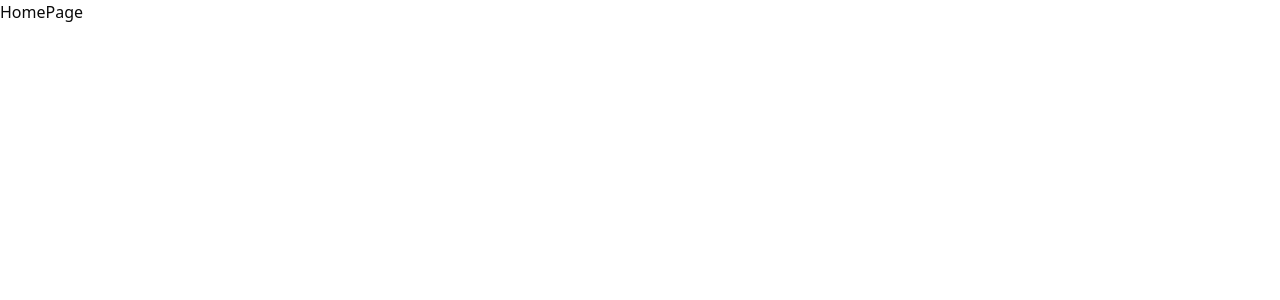
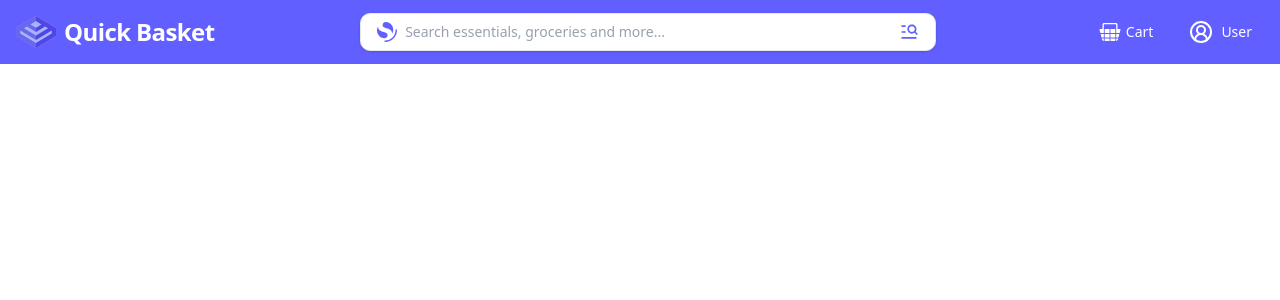
Before and after one commit to anishsingh234/QuickBasket, a Next.js app: page / in a window 1280 px wide. Shown: the top 300 px of the page. Built offline with nearby package versions, Linux system fonts and the light colour scheme.

Commit message:
header on page

```diff
--- a/src/app/page.tsx
+++ b/src/app/page.tsx
@@ -1,5 +1,8 @@
 import React from "react";
+import Header from "./_components/Header";
 
 export default function HomePage() {
-  return <div>HomePage</div>;
+  return <div>
+    <Header/>
+  </div>;
 }
```
